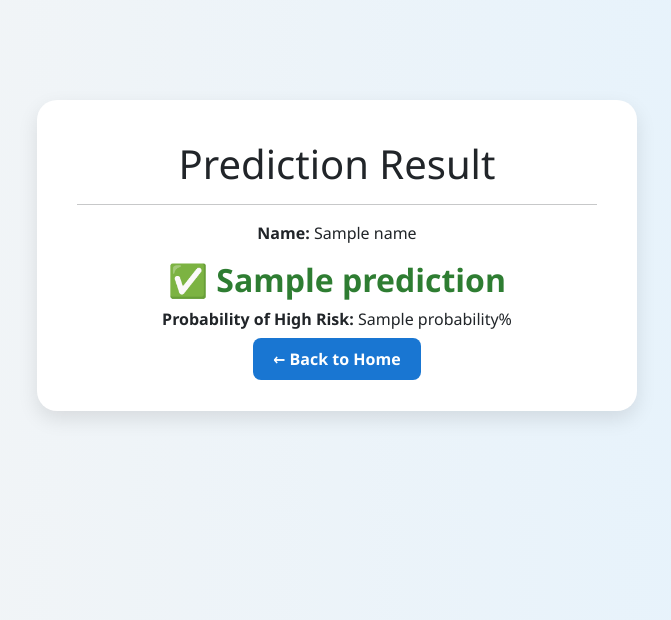
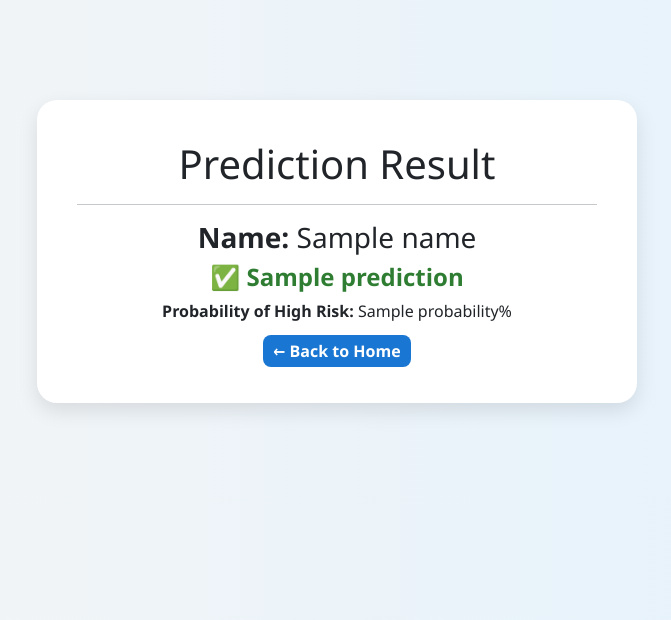
Before and after one commit to Aysha6/Pregnancy-Risk, a Flask app: template templates/result.html in a window 1280 px wide. Shown: the top 620 px of the page, without its empty margins (303-974 px from the left). Run offline with Flask 3, Linux system fonts and the light colour scheme; the template is opened without the code that fills it: most values are stand-ins (such as "Sample title", 1, 10 or a date in 2020); parts of the project's set-up code (start-up, migrations or seed data) failed here and were passed over.

Commit message:
Update result.html

```diff
--- a/templates/result.html
+++ b/templates/result.html
@@ -32,7 +32,7 @@
       background-color: #1976d2;
       color: white;
       border: none;
-      padding: 10px 20px;
+      padding: 5px 10px;
       border-radius: 8px;
       text-decoration: none;
       font-weight: 600;
@@ -45,14 +45,14 @@
 
 <body>
   <div class="result-card">
-    <h1>Prediction Result</h1>
+    <h1><b></b>Prediction Result</b></h1>
     <hr>
-    <p><strong>Name:</strong> {{ name }}</p>
+    <h3><strong>Name:</strong> {{ name }}</h3>
 
     {% if prediction == "High Risk" %}
-      <h2 class="risk-high">⚠️ {{ prediction }}</h2>
+      <h4 class="risk-high">⚠️ {{ prediction }}</h4>
     {% else %}
-      <h2 class="risk-low">✅ {{ prediction }}</h2>
+      <h4 class="risk-low">✅ {{ prediction }}</h4>
     {% endif %}
 
     <p><strong>Probability of High Risk:</strong> {{ probability }}%</p>
```
